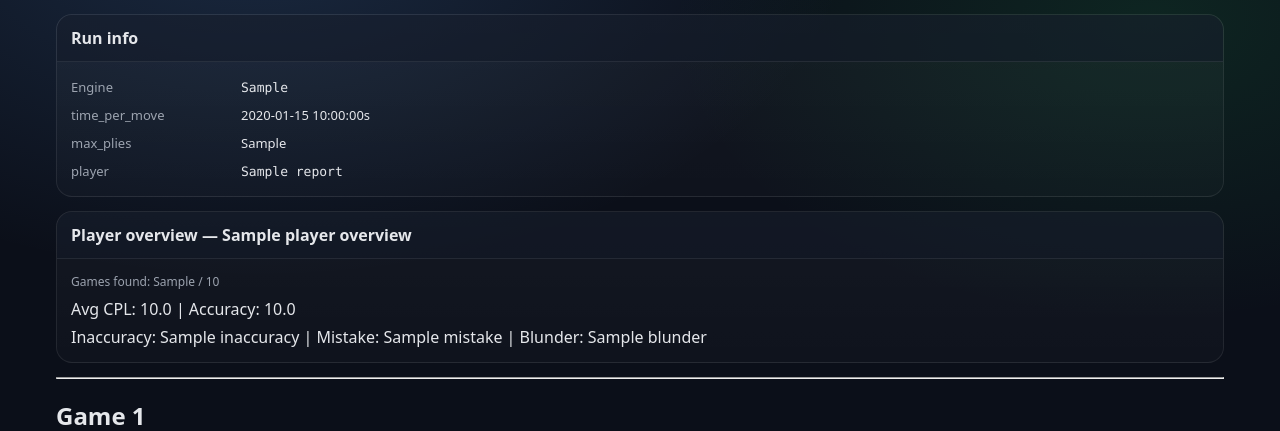
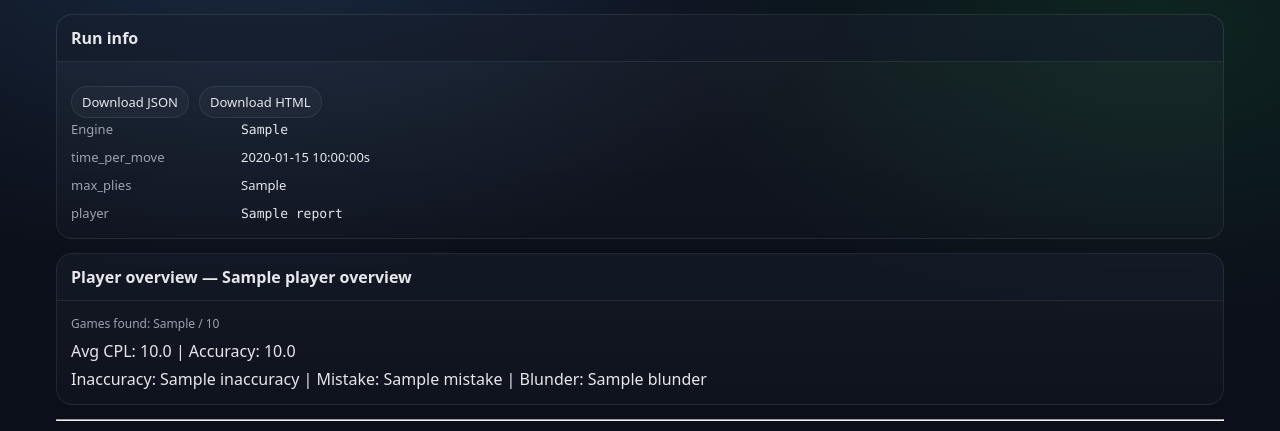
Before and after one commit to orange0730/ChessDNA, a FastAPI app: template chessdna/templates/report.html in a window 1280 px wide. Shown: the part 82-513 px from the top of the page. Run offline with FastAPI, Linux system fonts and the light colour scheme; the template is opened without the code that fills it: most values are stand-ins (such as "Sample title", 1, 10 or a date in 2020).

Commit message:
[MAJOR] M1: add downloadable report artifacts (JSON + HTML)

```diff
--- a/chessdna/app.py
+++ b/chessdna/app.py
@@ -2,17 +2,20 @@ import os
 import sys
 import tempfile
 from pathlib import Path
+import uuid
 
 import asyncio
 import anyio
 from functools import partial
-from fastapi import FastAPI, File, Form, UploadFile
+
+from fastapi import FastAPI, File, Form, UploadFile, HTTPException
 from fastapi.responses import HTMLResponse
 from fastapi.staticfiles import StaticFiles
 from fastapi.templating import Jinja2Templates
 from starlette.requests import Request
 
 from .core.analyze import analyze_pgn_text
+from .routes_downloads import download_file
 
 
 # Ensure subprocess support in engine analysis (python-chess uses asyncio internally).
@@ -36,6 +39,11 @@ app = FastAPI(title="ChessDNA", version="0.1.0")
 BASE_DIR = Path(__file__).resolve().parent
 TEMPLATES = Jinja2Templates(directory=str(BASE_DIR / "templates"))
 
+# In-memory report store (MVP). Maps report_id -> {json_path, html_path}
+REPORT_STORE: dict[str, dict[str, str]] = {}
+REPORT_TMP_DIR = Path(tempfile.gettempdir()) / "chessdna_reports"
+REPORT_TMP_DIR.mkdir(exist_ok=True)
+
 static_dir = BASE_DIR / "static"
 static_dir.mkdir(exist_ok=True)
 app.mount("/static", StaticFiles(directory=str(static_dir)), name="static")
@@ -51,6 +59,13 @@ def index(request: Request):
             "default_time": 0.05,
         },
     )
+
+
+@app.get("/download/{report_id}/{kind}")
+def download(report_id: str, kind: str):
+    if kind not in ("json", "html"):
+        raise HTTPException(status_code=400, detail="kind must be json or html")
+    return download_file(REPORT_STORE, report_id, kind)
 
 
 @app.post("/analyze", response_class=HTMLResponse)
@@ -113,14 +128,23 @@ async def analyze(
         )
         report = await anyio.to_thread.run_sync(fn)
 
-        # Also write a copy to a temp file (useful for debugging/demo)
-        with tempfile.NamedTemporaryFile(delete=False, suffix=".json", mode="w", encoding="utf-8") as f:
-            f.write(report.model_dump_json(indent=2))
-            debug_path = f.name
+        # Write report artifacts to temp and expose download links.
+        report_id = uuid.uuid4().hex
+        json_path = str(REPORT_TMP_DIR / f"{report_id}.json")
+        html_path = str(REPORT_TMP_DIR / f"{report_id}.html")
+
+        Path(json_path).write_text(report.model_dump_json(indent=2), encoding="utf-8")
+
+        # Render HTML to string for download
+        tpl = TEMPLATES.get_template("report.html")
+        html = tpl.render({"request": request, "report": report, "debug_path": json_path, "report_id": report_id})
+        Path(html_path).write_text(html, encoding="utf-8")
+
+        REPORT_STORE[report_id] = {"json": json_path, "html": html_path}
 
         return TEMPLATES.TemplateResponse(
             "report.html",
-            {"request": request, "report": report, "debug_path": debug_path},
+            {"request": request, "report": report, "debug_path": json_path, "report_id": report_id},
         )
 
     except Exception as e:
--- /dev/null
+++ b/chessdna/templates/_download_buttons.html
@@ -0,0 +1,6 @@
+{% if report_id %}
+  <div style="display:flex;gap:10px;flex-wrap:wrap;margin:10px 0 0;">
+    <a class="chip" href="/download/{{ report_id }}/json" title="Download JSON report">Download JSON</a>
+    <a class="chip" href="/download/{{ report_id }}/html" title="Download HTML report">Download HTML</a>
+  </div>
+{% endif %}
--- a/chessdna/templates/report.html
+++ b/chessdna/templates/report.html
@@ -114,6 +114,7 @@
     <div class="card" style="margin-bottom:14px;">
       <div class="cardHead">Run info</div>
       <div class="cardBody">
+        {% include "_download_buttons.html" %}
         <div class="kv">
           <div class="muted">Engine</div><div><code>{{ report.engine_path }}</code></div>
           <div class="muted">time_per_move</div><div>{{ report.time_per_move }}s</div>
```
Also changed, not shown: chessdna/routes_downloads.py (added, +21 -0 lines).
